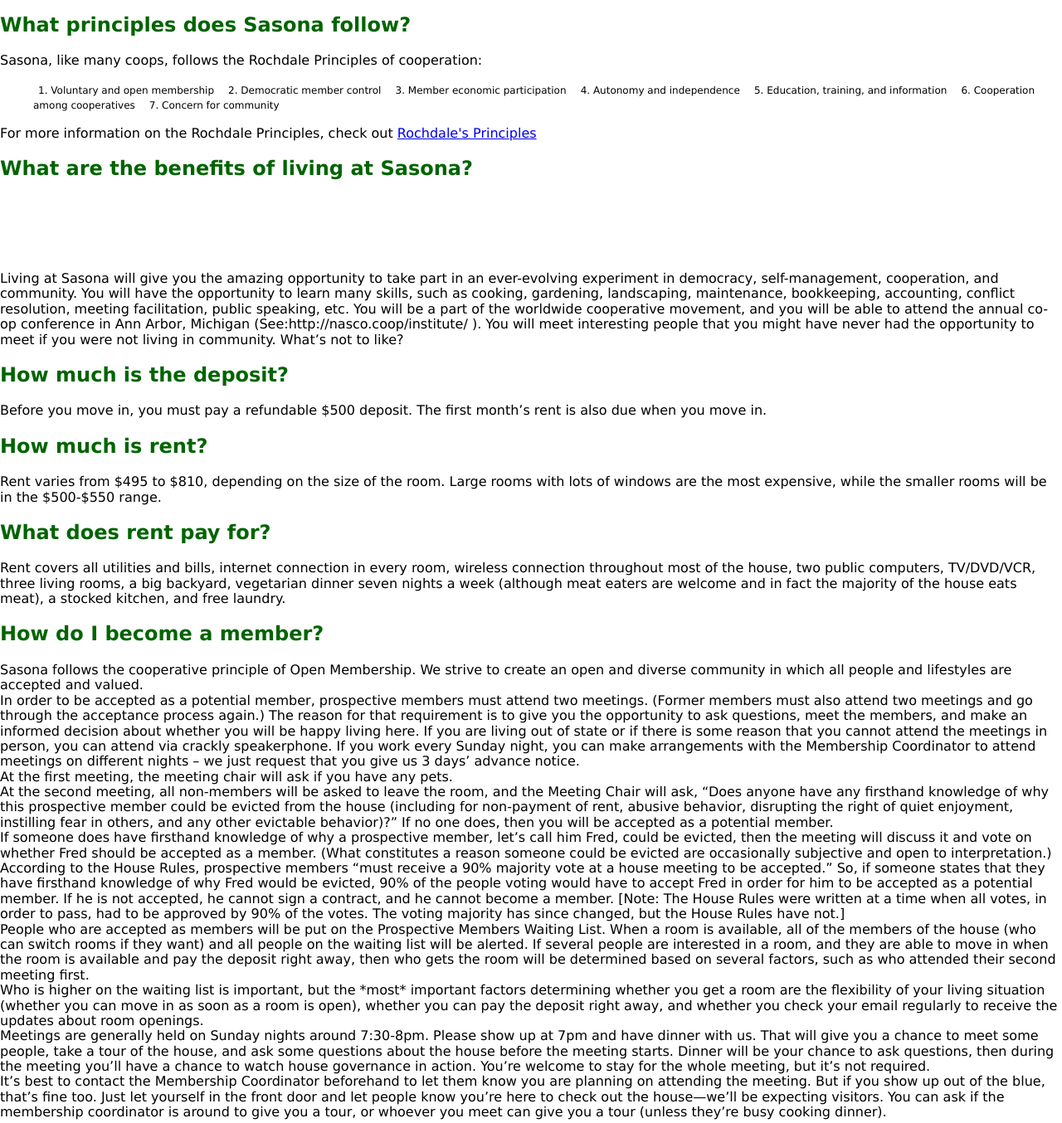
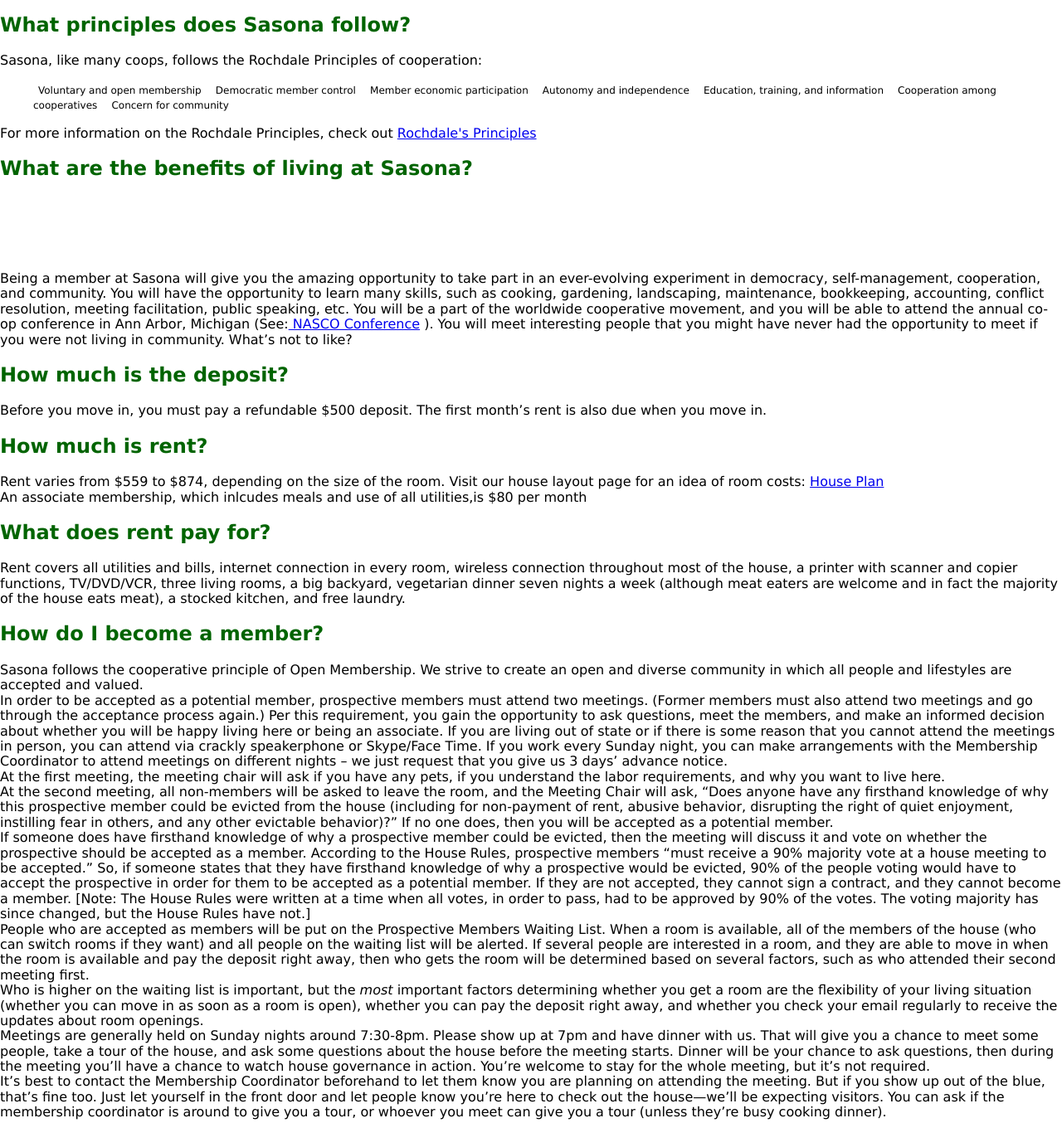
Before and after one commit to MatthewMaker/Sasona, a plain HTML site: page FAQ.html in a window 1280 px wide. Shown: the part 314-1668 px from the top of the page at 83% size. Drawn offline with nearby package versions, Linux system fonts and the light colour scheme.

Commit message:
Add files via upload
Edit content

```diff
--- a/FAQ.html
+++ b/FAQ.html
@@ -7,12 +7,12 @@
 </header>
 <body>
     <div class="Navigation">
-        <ul>
-         <li><a href="about.html" title="About Sasona page" class="Nav_Bar"> About Sasona </a></li>
-         <li><a href="tour.html"title="Frequently Asked Quesitons" class="Nav_Bar" >FAQ</a></li>
-         <li><a href="chea.html" title="Community Housing Expansion of Austin" class="Nav_Bar">C.H.E.A</a></li>
-         <li><a href="links.html"title="Links to other Co-ops" class="Nav_Bar" > Austin Co-ops</a></li>
-         <li><a href="contact.html" title="Contact our Membership Coordinator" class="Nav_Bar"> Contact </a></li>
+        <ul id="nav_bar">
+         <li class="nav_bar"><a href="about.html" title="About Sasona page" class="Nav_Bar"> About Sasona </a></li>
+         <li class="nav_bar"><a href="tour.html"title="View the floor plan" class="Nav_Bar" > House Plan</a></li>
+         <li class="nav_bar"><a href="chea.html" title="Community Housing Expansion of Austin" class="Nav_Bar">C.H.E.A</a></li>
+         <li class="nav_bar"><a href="links.html"title="Links to other Co-ops" class="Nav_Bar" > Austin Co-ops</a></li>
+         <li class="nav_bar"><a href="contact.html" title="Contact our Membership Coordinator" class="Nav_Bar"> Contact </a></li>
         </ul>
 </div>
 <h1>Frequently asked questions about Sasona Cooperative</h1>
@@ -40,17 +40,17 @@
 
     <p>Sasona, like many coops, follows the Rochdale Principles of cooperation: </p>
 <ol>
-<li>1. Voluntary and open membership</li>
+<li> Voluntary and open membership</li>
 
-<li>2. Democratic member control</li>
+<li> Democratic member control</li>
 
-<li>3. Member economic participation</li>
-<li>4. Autonomy and independence</li>
+<li> Member economic participation</li>
+<li> Autonomy and independence</li>
 
-<li>5. Education, training, and information</li>
+<li> Education, training, and information</li>
 
-<li>6. Cooperation among cooperatives</li>
-<li>7. Concern for community</li>
+<li> Cooperation among cooperatives</li>
+<li> Concern for community</li>
 </ol>
 
 <p>For more information on the Rochdale Principles, check out <a href="http://en.wikipedia.org/wiki/Rochdale_principles" target="_blank"title="Wikipedia page"> Rochdale's Principles</a></p>
@@ -77,7 +77,7 @@
     <li>Friendly fun-loving community!</li>
 </ul>
 
-<p>Living at Sasona will give you the amazing opportunity to take part in an ever-evolving experiment in democracy, self-management, cooperation, and community. You will have the opportunity to learn many skills, such as cooking, gardening, landscaping, maintenance, bookkeeping, accounting, conflict resolution, meeting facilitation, public speaking, etc. You will be a part of the worldwide cooperative movement, and you will be able to attend the annual co-op conference in Ann Arbor, Michigan (See:http://nasco.coop/institute/ ). You will meet interesting people that you might have never had the opportunity to meet if you were not living in community. What’s not to like?</p>
+<p>Being a member at Sasona will give you the amazing opportunity to take part in an ever-evolving experiment in democracy, self-management, cooperation, and community. You will have the opportunity to learn many skills, such as cooking, gardening, landscaping, maintenance, bookkeeping, accounting, conflict resolution, meeting facilitation, public speaking, etc. You will be a part of the worldwide cooperative movement, and you will be able to attend the annual co-op conference in Ann Arbor, Michigan (See:<a href="http://nasco.coop/institute/" target="_blank"title="NASCO insitute"> NASCO Conference</a> ). You will meet interesting people that you might have never had the opportunity to meet if you were not living in community. What’s not to like?</p>
 
 <h2>How much is the deposit?</h2>
 
@@ -87,29 +87,30 @@
 
 <h2>How much is rent?</h2>
 
-<p> Rent varies from $495 to $810, depending on the size of the room. Large rooms with lots of windows are the most expensive, while the smaller rooms will be in the $500-$550 range.</p>
+<p> Rent varies from $559 to $874, depending on the size of the room. Visit our house layout page for an idea of room costs: <a href="tour.html"title="Virtual tour" target="_blank">House Plan</a></p>
+<p>An associate membership, which inlcudes meals and use of all utilities,is $80 per month </p>
 
 <h2>What does rent pay for?</h2>
 
-<p>Rent covers all utilities and bills, internet connection in every room, wireless connection throughout most of the house, two public computers, TV/DVD/VCR, three living rooms, a big backyard, vegetarian dinner seven nights a week (although meat eaters are welcome and in fact the majority of the house eats meat), a stocked kitchen, and free laundry.</p>
+<p>Rent covers all utilities and bills, internet connection in every room, wireless connection throughout most of the house, a printer with scanner and copier functions, TV/DVD/VCR, three living rooms, a big backyard, vegetarian dinner seven nights a week (although meat eaters are welcome and in fact the majority of the house eats meat), a stocked kitchen, and free laundry.</p>
 
 <h2>How do I become a member?</h2>
 
 <p>Sasona follows the cooperative principle of Open Membership. We strive to create an open and diverse community in which all people and lifestyles are accepted and valued.</p>
 
-<p>In order to be accepted as a potential member, prospective members must attend two meetings. (Former members must also attend two meetings and go through the acceptance process again.) The reason for that requirement is to give you the opportunity to ask questions, meet the members, and make an informed decision about whether you will be happy living here. If you are living out of state or if there is some reason that you cannot attend the meetings in person, you can attend via crackly speakerphone. If you work every Sunday night, you can make arrangements with the Membership Coordinator to attend meetings on different nights – we just request that you give us 3 days’ advance notice.</p>
+<p>In order to be accepted as a potential member, prospective members must attend two meetings. (Former members must also attend two meetings and go through the acceptance process again.) Per this requirement, you gain the opportunity to ask questions, meet the members, and make an informed decision about whether you will be happy living here or being an associate. If you are living out of state or if there is some reason that you cannot attend the meetings in person, you can attend via crackly speakerphone or Skype/Face Time. If you work every Sunday night, you can make arrangements with the Membership Coordinator to attend meetings on different nights – we just request that you give us 3 days’ advance notice.</p>
 
-<p>At the first meeting, the meeting chair will ask if you have any pets.</p>
+<p>At the first meeting, the meeting chair will ask if you have any pets, if you understand the labor requirements, and why you want to live here.</p>
 
 <p>At the second meeting, all non-members will be asked to leave the room, and the Meeting Chair will ask, “Does anyone have any firsthand knowledge of why this prospective member could be evicted from the house (including for non-payment of rent, abusive behavior, disrupting the right of quiet enjoyment, instilling fear in others, and any other evictable behavior)?” If no one does, then you will be accepted as a potential member.</p>
 
-<p>If someone does have firsthand knowledge of why a prospective member, let’s call him Fred, could be evicted, then the meeting will discuss it and vote on whether Fred should be accepted as a member. (What constitutes a reason someone could be evicted are occasionally subjective and open to interpretation.) According to the House Rules, prospective members “must receive a 90% majority vote at a house meeting to be accepted.” So, if someone states that they have firsthand knowledge of why Fred would be evicted, 90% of the people voting would have to accept Fred in order for him to be accepted as a potential member. If he is not accepted, he cannot sign a contract, and he cannot become a member. [Note: The House Rules were written at a time when all votes, in order to pass, had to be approved by 90% of the votes. The voting majority has since changed, but the House Rules have not.]</p>
+<p>If someone does have firsthand knowledge of why a prospective member could be evicted, then the meeting will discuss it and vote on whether the prospective should be accepted as a member. According to the House Rules, prospective members “must receive a 90% majority vote at a house meeting to be accepted.” So, if someone states that they have firsthand knowledge of why a prospective would be evicted, 90% of the people voting would have to accept the prospective in order for them to be accepted as a potential member. If they are not accepted, they cannot sign a contract, and they cannot become a member. [Note: The House Rules were written at a time when all votes, in order to pass, had to be approved by 90% of the votes. The voting majority has since changed, but the House Rules have not.]</p>
 
 
 <p>People who are accepted as members will be put on the Prospective Members Waiting List. When a room is available, all of the members of the house (who can switch rooms if they want) and all people on the waiting list will be alerted. If several people are interested in a room, and they are able to move in when the room is available and pay the deposit right away, then who gets the room will be determined based on several factors, such as who attended their second meeting first.</p>
 
 
-<p>Who is higher on the waiting list is important, but the *most* important factors determining whether you get a room are the flexibility of your living situation (whether you can move in as soon as a room is open), whether you can pay the deposit right away, and whether you check your email regularly to receive the updates about room openings.</p>
+<p>Who is higher on the waiting list is important, but the <em>most</em> important factors determining whether you get a room are the flexibility of your living situation (whether you can move in as soon as a room is open), whether you can pay the deposit right away, and whether you check your email regularly to receive the updates about room openings.</p>
 
 
 <p>Meetings are generally held on Sunday nights around 7:30-8pm. Please show up at 7pm and have dinner with us. That will give you a chance to meet some people, take a tour of the house, and ask some questions about the house before the meeting starts. Dinner will be your chance to ask questions, then during the meeting you’ll have a chance to watch house governance in action. You’re welcome to stay for the whole meeting, but it’s not required.</p>
@@ -122,7 +123,7 @@
 
 <h2>How long is the waiting list?</h2>
 
-<p>We have a list of people who have been accepted as potential members. When a room opens up, we contact everyone who has been accepted. If several people are interested in a room, and they are able to move in when the room is available and pay the deposit right away, then who gets the room will be determined based on several factors, such as who attended their second meeting first (i.e. who is higher on the “waiting list”). So we can’t really say for sure how many people want the room until we offer it to everyone and get responses.</p>
+<p>We have a list of people who have been accepted as potential members. When a room opens up, we contact everyone who has been accepted, in order of acceptance. If several people are interested in a room, and they are able to move in when the room is available and pay the deposit right away, then who gets the room will be determined based on several factors, such as who attended their second meeting first (i.e. who is higher on the “waiting list”). So we can’t really say for sure how many people want the room until we offer it to everyone and get responses.</p>
 
 <p>Who is higher on the waiting list is important, but the *most* important factors determining whether you get a room are the flexibility of your living situation (whether you can move in as soon as a room is open), whether you can pay the deposit right away, and whether you check your email regularly to receive the updates about room openings. </p>
 
@@ -281,9 +282,6 @@ What’s your favorite zombie movie?
 
 
 6. The second meeting… At your second meeting, we’re going to ask you a couple of questions, and then we’re going to ask you to leave the room. While you are in the other room, we are going to ask “Does anyone have any firsthand knowledge of why this person could be evicted from the house (including for non-payment of rent, abusive behavior, disrupting the right of quiet enjoyment, instilling fear in others, and any other evictable behavior)?” If so, that doesn’t necessarily mean you can’t live here, but in that case we will have a vote to see if you’re accepted. If no one knows of any reason you likely could be evicted, you are accepted to the house as a potential member and you will be put on the waiting list. The membership coordinator will contact you if a room opens up, and you’ll have an opportunity to sign a contract.
-
-
 </p>
-
 </body>
 </html>
```
